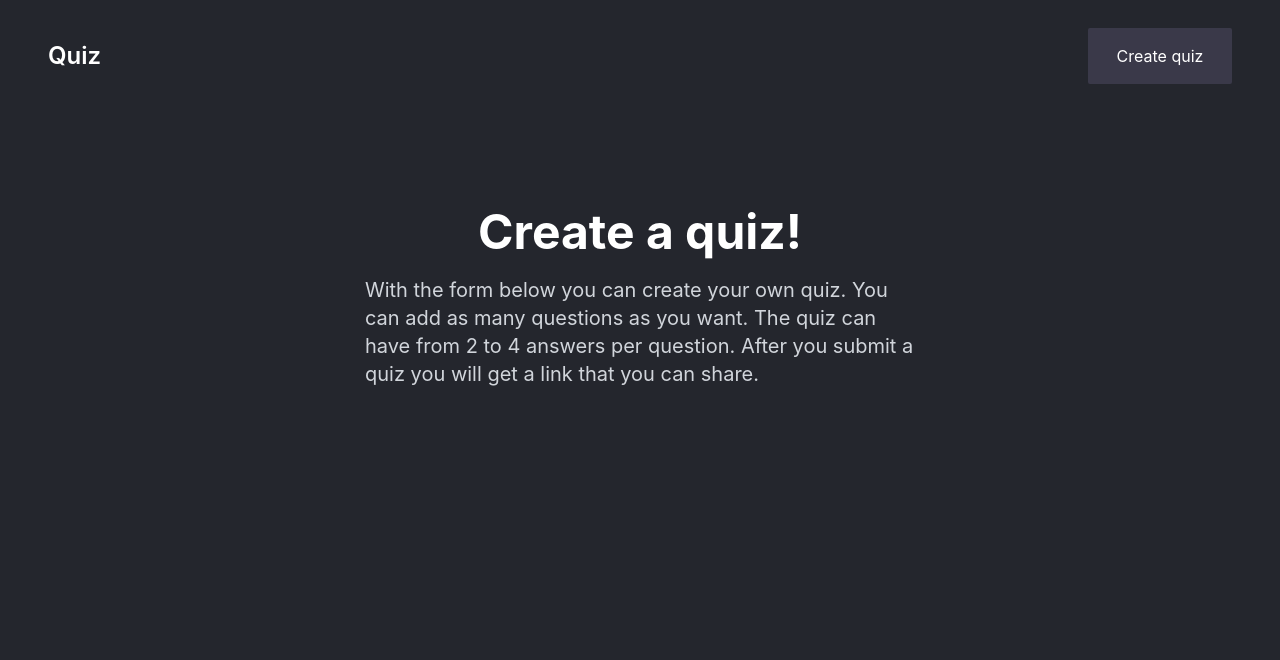
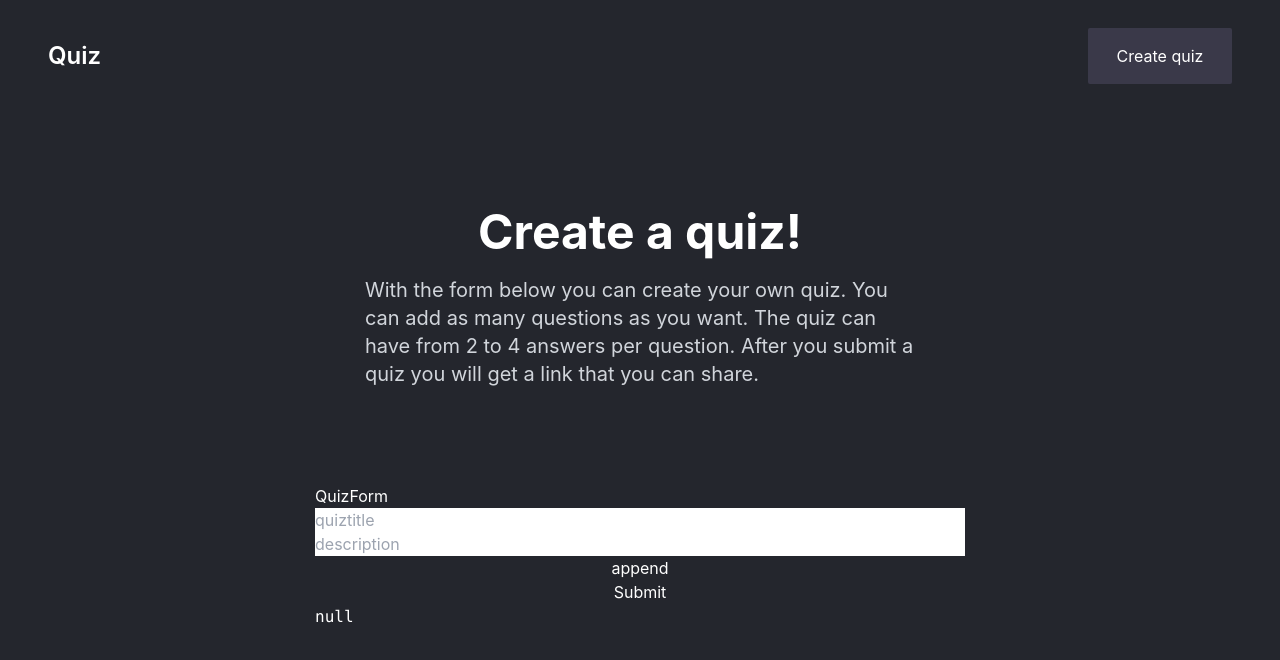
Before and after one commit to mwyywm/Quiz, a Next.js app: page /createquiz in a window 1280 px wide. Shown: the top 660 px of the page. Built offline with nearby package versions, Linux system fonts and the light colour scheme; a web font is replaced by a local one.

Commit message:
initial form

```diff
--- a/components/QuizForm.tsx
+++ b/components/QuizForm.tsx
@@ -1,3 +1,67 @@
+// react hook form import
+import { useForm, useFieldArray, Controller } from "react-hook-form";
+import React, { useEffect, useState } from "react";
+
 export default function QuizForm() {
-  return <></>;
+  const { register, control, handleSubmit, reset, watch } = useForm({});
+  const { fields, append, prepend, remove, swap, move, insert, replace } =
+    useFieldArray({
+      control,
+      name: "questions",
+    });
+  const onSubmit = (data: any) => {
+    console.log(data);
+    setData(data);
+  };
+  const [data, setData] = useState(null);
+
+  return (
+    <>
+      <h1>QuizForm</h1>
+      <form
+        onSubmit={handleSubmit(onSubmit)}
+        className="flex flex-col text-black"
+      >
+        <input
+          placeholder="quiztitle"
+          {...register("title", { required: true })}
+        />
+        <input
+          placeholder="description"
+          {...register("description", { required: true })}
+        />
+        {fields.map((field: any, index: number) => (
+          <React.Fragment key={index}>
+            <input
+              placeholder={`questions[${index}].question[${JSON.stringify(
+                field.id
+              )}]}`}
+              {...register(`questions[${index}].question`, {})}
+            />
+            {["", ""].map((answer: string, i: number) => (
+              <input
+                placeholder={`questions[${index}].answer[${JSON.stringify(
+                  field.id
+                )}]`}
+                {...register(`questions[${index}].answer[${i}]`, {})}
+              />
+            ))}
+            <button className="text-white" onClick={() => remove(index)}>
+              Remove
+            </button>
+          </React.Fragment>
+        ))}
+        <button
+          className="text-white"
+          onClick={() => {
+            append({});
+          }}
+        >
+          append
+        </button>
+        <input className="text-white" type="submit" />
+      </form>
+      <code>{JSON.stringify(data)}</code>
+    </>
+  );
 }
```
